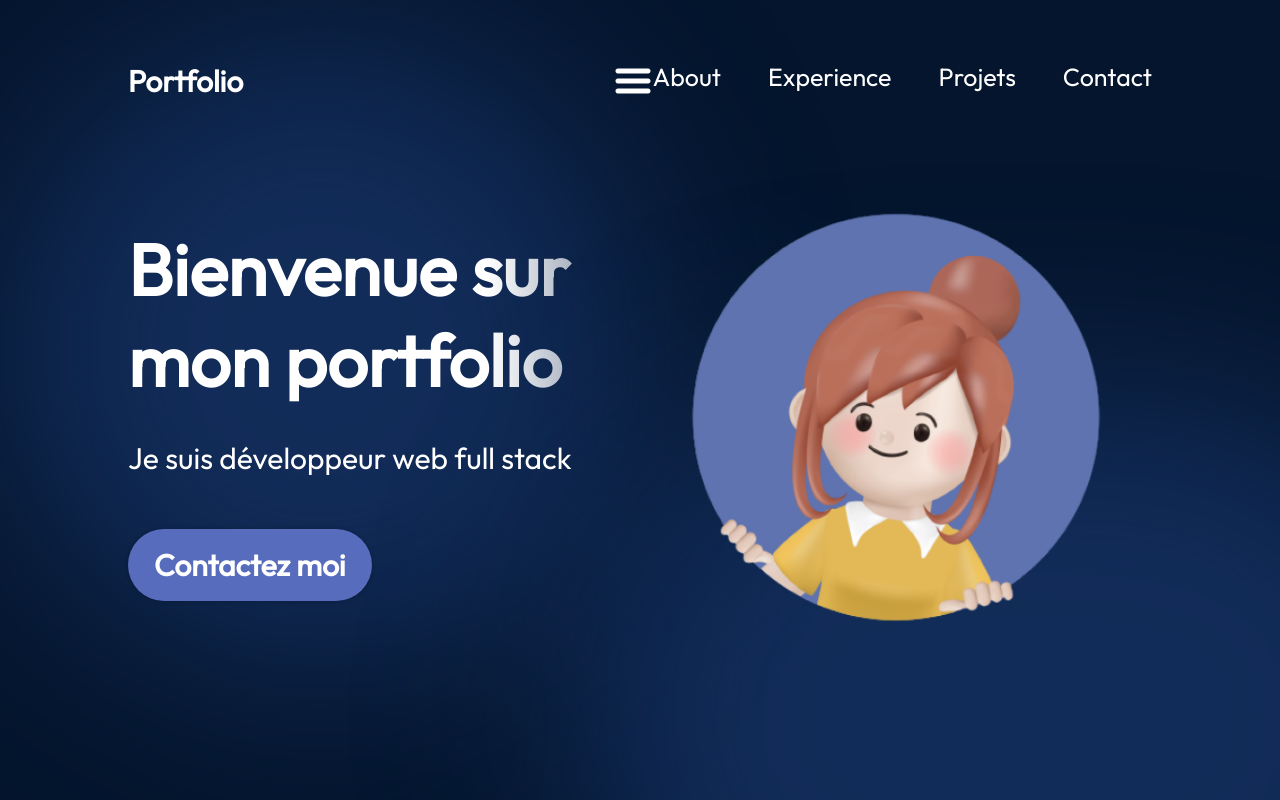
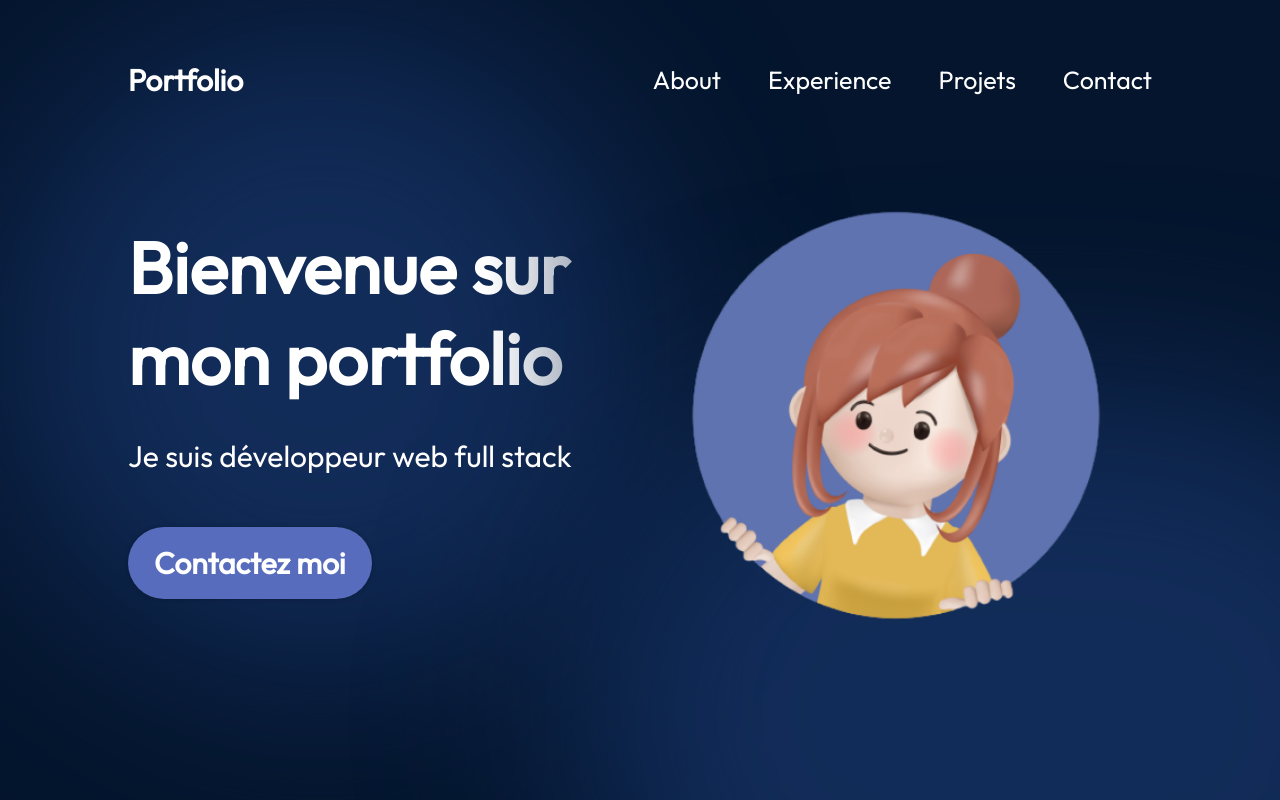
Before and after one commit to bobelbuho/mywebsite, a React (Vite) app: page / in a window 1280 px wide. Shown: the top 800 px of the page. Built offline with nearby package versions, Linux system fonts and the light colour scheme.

Commit message:
fix buttun navbar

```diff
--- a/src/componets/Navbar/Navbar.jsx
+++ b/src/componets/Navbar/Navbar.jsx
@@ -1,30 +1,45 @@
-import React, { useState } from 'react';
-import styles from './Navbar.module.css';
-import { getImageUrl } from '../../utils';
+import React, { useState } from "react";
 
+import styles from "./Navbar.module.css";
+import { getImageUrl } from "../../utils";
 
 export const Navbar = () => {
   const [menuOpen, setMenuOpen] = useState(false);
 
-    return <nav className={styles.navbar}>
-        <a className={styles.title} href="/">Portfolio</a>
+  return (
+    <nav className={styles.navbar}>
+      <a className={styles.title} href="/">
+        Portfolio
+      </a>
       <div className={styles.menu}>
-            <img className={styles.menuBtn}
-                src={menuOpen
+        <img
+          className={styles.menuBtn}
+          src={
+            menuOpen
               ? getImageUrl("nav/closeIcon.png")
               : getImageUrl("nav/menuIcon.png")
           }
-                alt='menu-button'
+          alt="menu-button"
           onClick={() => setMenuOpen(!menuOpen)}
         />
-            <ul className={`${styles.menuItems} ${menuOpen && styles.menuOpen} `}
+        <ul
+          className={`${styles.menuItems} ${menuOpen && styles.menuOpen}`}
           onClick={() => setMenuOpen(false)}
         >
-                <li><a href="#about">About</a></li>
-                <li><a href="#experience">Experience</a></li>
-                <li><a href="#projects">Projets</a></li>
-                <li><a href="#contact">Contact</a></li>
+          <li>
+            <a href="#about">About</a>
+          </li>
+          <li>
+            <a href="#experience">Experience</a>
+          </li>
+          <li>
+            <a href="#projects">Projets</a>
+          </li>
+          <li>
+            <a href="#about">Contact</a>
+          </li>
         </ul>
       </div>
     </nav>
+  );
 };
--- a/src/componets/Navbar/Navbar.module.css
+++ b/src/componets/Navbar/Navbar.module.css
@@ -28,6 +28,9 @@
     color: var(--color-text);
     text-decoration: none;
 }
+.menuBtn{
+    display: none;
+}
 @media screen and (max-width: 830px) {
     .navbar {
         flex-direction: column;
@@ -57,8 +60,11 @@
         padding: 24px 33px;
         box-shadow: 0 0 4px 0 rgba(0, 0, 0, 0.25);
     }
-}
-.menuOpen {
+    .menuOpen {
     display: flex;
     z-index: 1;
 }
+.menuBtn{
+    display: block;
+}
+}
```
Lines whose indentation alone changed are shown as unchanged.
